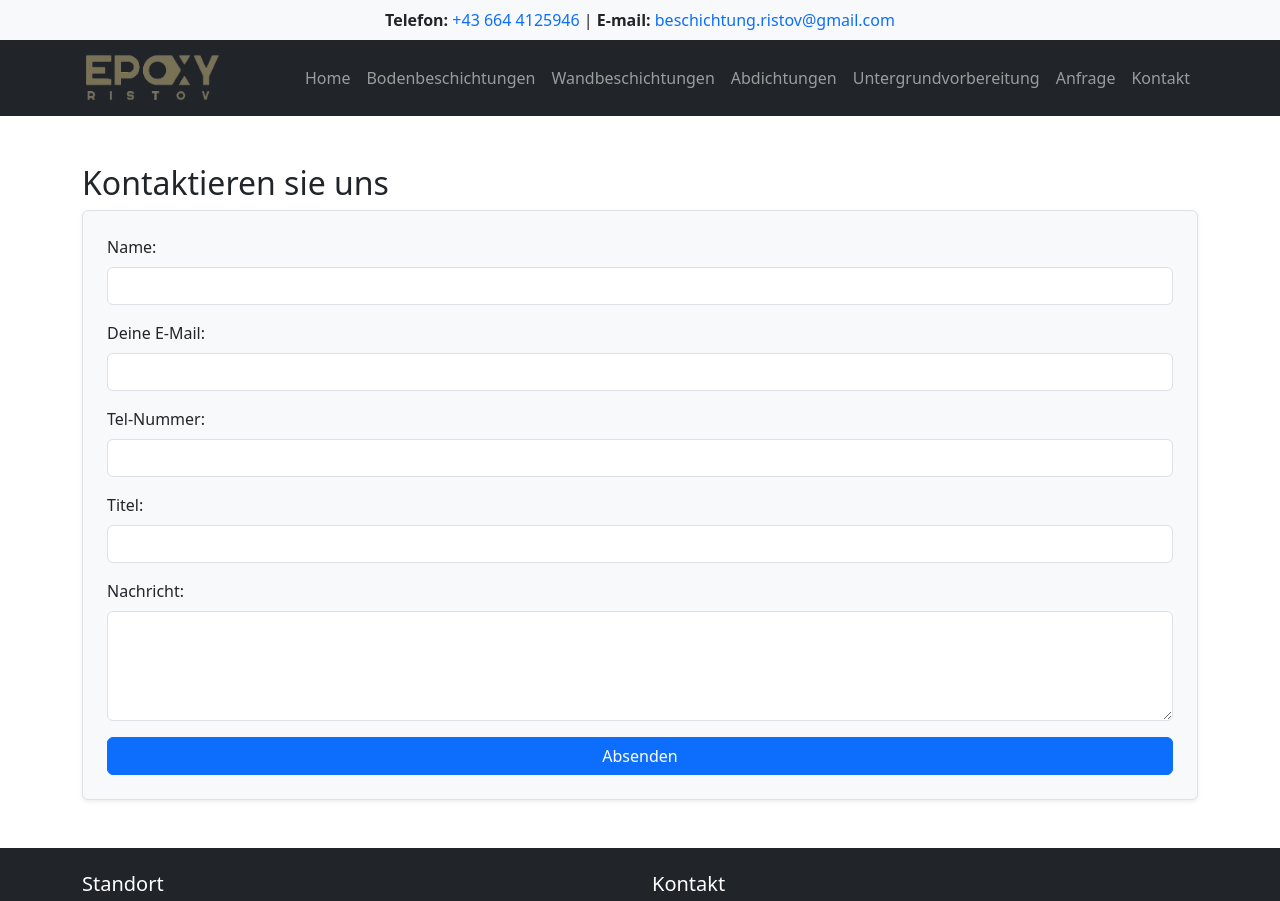
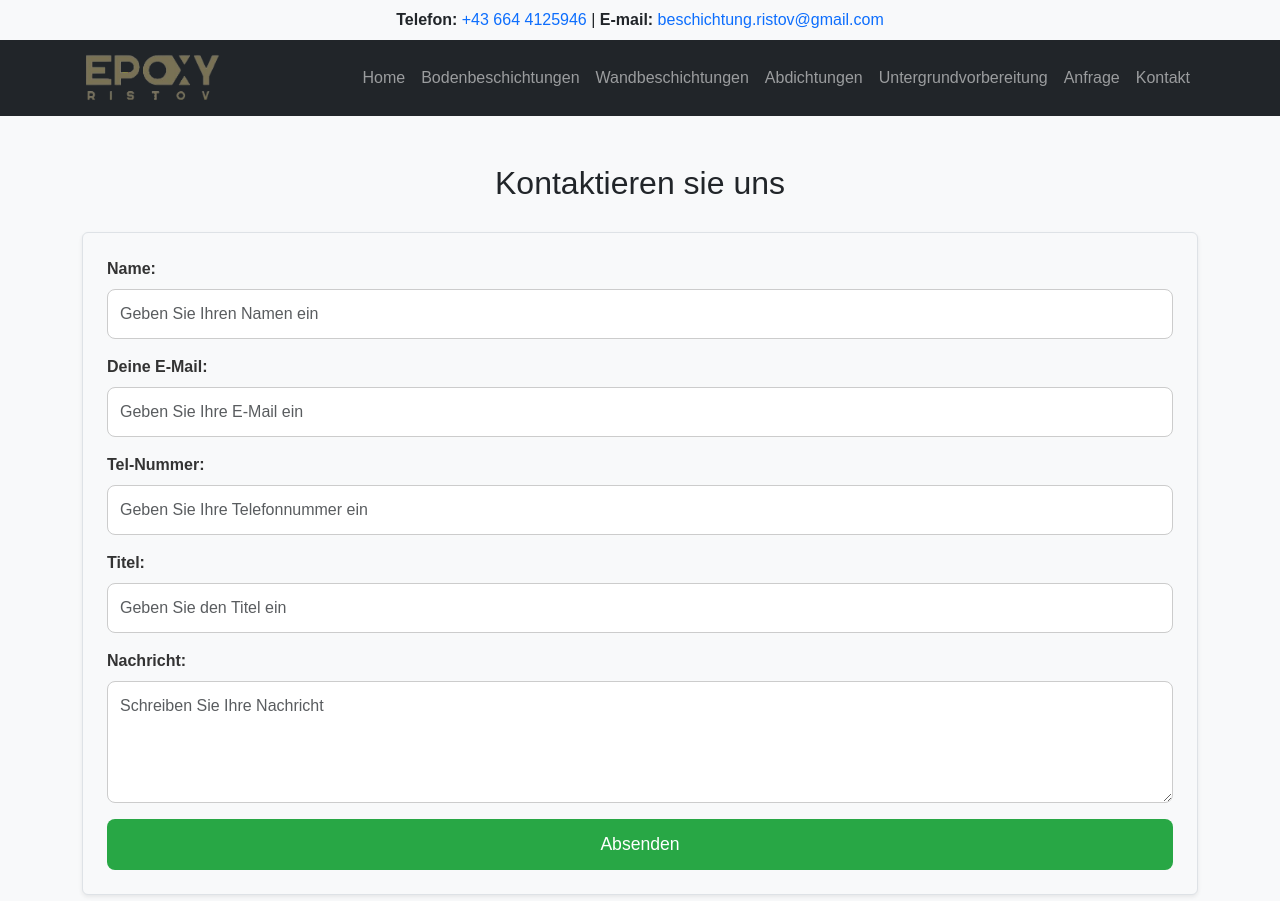
Before and after one commit to MarijanRistov/Epoxy_Ristov, a Django app: page /contact/ in a window 1280 px wide. Shown: the top 901 px of the page. Run offline with Django 5.2, Linux system fonts and the light colour scheme.

Commit message:
Update contact.html

```diff
--- a/templates/contact.html
+++ b/templates/contact.html
@@ -11,10 +11,18 @@
     <link rel="icon" href="/media/icons/logo-mobile.png" type="image/png" sizes="16x16">
     <link rel="icon" href="/media/icons/logo-tablet.png" type="image/png" sizes="24x24">
     <style>
+    body {
+        font-family: Arial, sans-serif;
+        background-color: #f8f9fa;
+        margin: 0;
+        padding: 0;
+    }
+
     .carousel-caption {
         top: 50%;
         transform: translateY(-50%);
     }
+
     .btn-outline-light {
         border-width: 2px;
         font-size: 18px;
@@ -187,10 +188,102 @@
     }
 
     .navbar-brand img {
-            height: 50px; /* Прилагоди според потребата */
+        height: 50px;
         width: auto;
     }
+
+    /* Styles for contact form */
+    #contact-form {
+        background-color: #fff;
+        padding: 30px;
+        border-radius: 10px;
+        box-shadow: 0px 4px 10px rgba(0, 0, 0, 0.1);
+        margin-top: 30px;
+    }
+
+    #contact-form h2 {
+        font-size: 1.8rem;
+        color: #333;
+        margin-bottom: 20px;
+        text-align: center;
+    }
+
+    .form-group {
+        margin-bottom: 20px;
+    }
+
+    .form-label {
+        font-size: 1rem;
+        font-weight: bold;
+        color: #333;
+    }
+
+    .form-control {
+        font-size: 1rem;
+        padding: 12px;
+        border-radius: 8px;
+        border: 1px solid #ccc;
+    }
+
+    .form-control:focus {
+        border-color: #28a745;
+        box-shadow: 0 0 5px rgba(0, 128, 0, 0.3);
+    }
+
+    button[type="submit"] {
+        width: 100%;
+        font-size: 1.1rem;
+        padding: 12px;
+        border: none;
+        background-color: #28a745;
+        color: #fff;
+        border-radius: 8px;
+    }
+
+    button[type="submit"]:hover {
+        background-color: #218838;
+    }
+
+    /* Footer Styles */
+    footer {
+        background-color: #343a40;
+        color: #fff;
+        padding: 30px 0;
+    }
+
+    footer h5 {
+        font-size: 1.2rem;
+        margin-bottom: 15px;
+    }
+
+    footer p {
+        font-size: 1rem;
+        margin-bottom: 10px;
+    }
+
+    footer a {
+        color: #28a745;
+        text-decoration: none;
+    }
+
+    footer a:hover {
+        text-decoration: underline;
+    }
+
+    footer ul {
+        list-style-type: none;
+        padding: 0;
+    }
+
+    footer ul li {
+        font-size: 1rem;
+    }
+
+    footer iframe {
+        border-radius: 10px;
+    }
 </style>
+
 </head>
 <body>
 
@@ -223,40 +316,42 @@
 </nav>
 
 <!-- Contact Form Section -->
+<!-- Contact Form Section -->
 <div class="container mt-5">
-    <h2>Kontaktieren sie uns</h2>
+    <h2 class="text-center">Kontaktieren sie uns</h2>
 
     <form id="contact-form" method="post" class="bg-light p-4 border rounded shadow-sm">
         {% csrf_token %}
 
         <div class="form-group mb-3">
             <label for="name" class="form-label">Name:</label>
-            <input type="text" id="name" name="name" class="form-control" required>
+            <input type="text" id="name" name="name" class="form-control" placeholder="Geben Sie Ihren Namen ein" required>
         </div>
 
         <div class="form-group mb-3">
             <label for="email" class="form-label">Deine E-Mail:</label>
-            <input type="email" id="email" name="email" class="form-control" required>
+            <input type="email" id="email" name="email" class="form-control" placeholder="Geben Sie Ihre E-Mail ein" required>
         </div>
 
         <div class="form-group mb-3">
             <label for="telnum" class="form-label">Tel-Nummer:</label>
-            <input type="tel" id="telnum" name="telnum" class="form-control" required>
+            <input type="tel" id="telnum" name="telnum" class="form-control" placeholder="Geben Sie Ihre Telefonnummer ein" required>
         </div>
 
         <div class="form-group mb-3">
             <label for="subject" class="form-label">Titel:</label>
-            <input type="text" id="subject" name="subject" class="form-control" required>
+            <input type="text" id="subject" name="subject" class="form-control" placeholder="Geben Sie den Titel ein" required>
         </div>
 
         <div class="form-group mb-3">
             <label for="message" class="form-label">Nachricht:</label>
-            <textarea id="message" name="message" rows="4" class="form-control" required></textarea>
+            <textarea id="message" name="message" rows="4" class="form-control" placeholder="Schreiben Sie Ihre Nachricht" required></textarea>
         </div>
 
         <button type="submit" class="btn btn-primary w-100">Absenden</button>
     </form>
 </div>
+
 
 <!-- Footer -->
 <footer class="bg-dark text-white mt-5 p-4">
```
Also changed, not shown: other parts of templates/contact.html (+26 -33 lines). Lines whose indentation alone changed are shown as unchanged.
